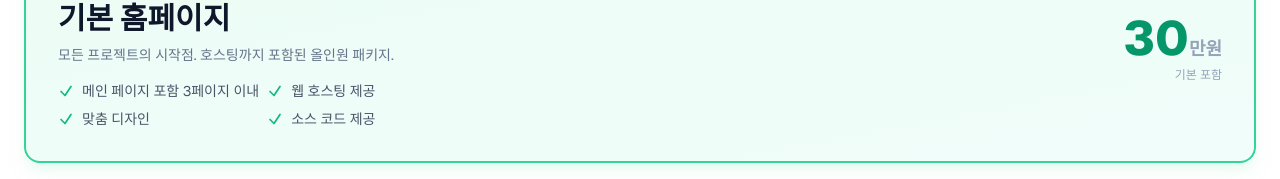
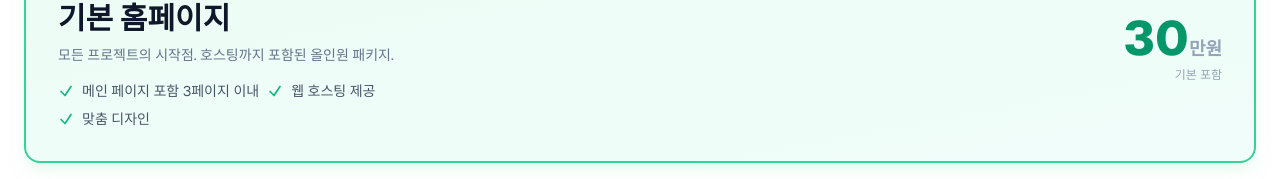
Before and after one commit to sane100400/ooi, a Next.js app: page /pricing in a window 1280 px wide. Shown: the part 505-684 px from the top of the page. Built offline with nearby package versions, Linux system fonts and the light colour scheme.

Commit message:
Pricing: remove 소스 코드 제공 item

```diff
--- a/src/app/pricing/page.tsx
+++ b/src/app/pricing/page.tsx
@@ -342,7 +342,6 @@ export default function PricingPage() {
                     "메인 페이지 포함 3페이지 이내",
                     "웹 호스팅 제공",
                     "맞춤 디자인",
-                    "소스 코드 제공",
                   ].map((item) => (
                     <li key={item} className="flex items-center gap-2 text-sm text-slate-600 dark:text-emerald-200/70">
                       <svg className="h-4 w-4 shrink-0 text-emerald-500" fill="none" viewBox="0 0 24 24" stroke="currentColor" strokeWidth={2.5}>
```
